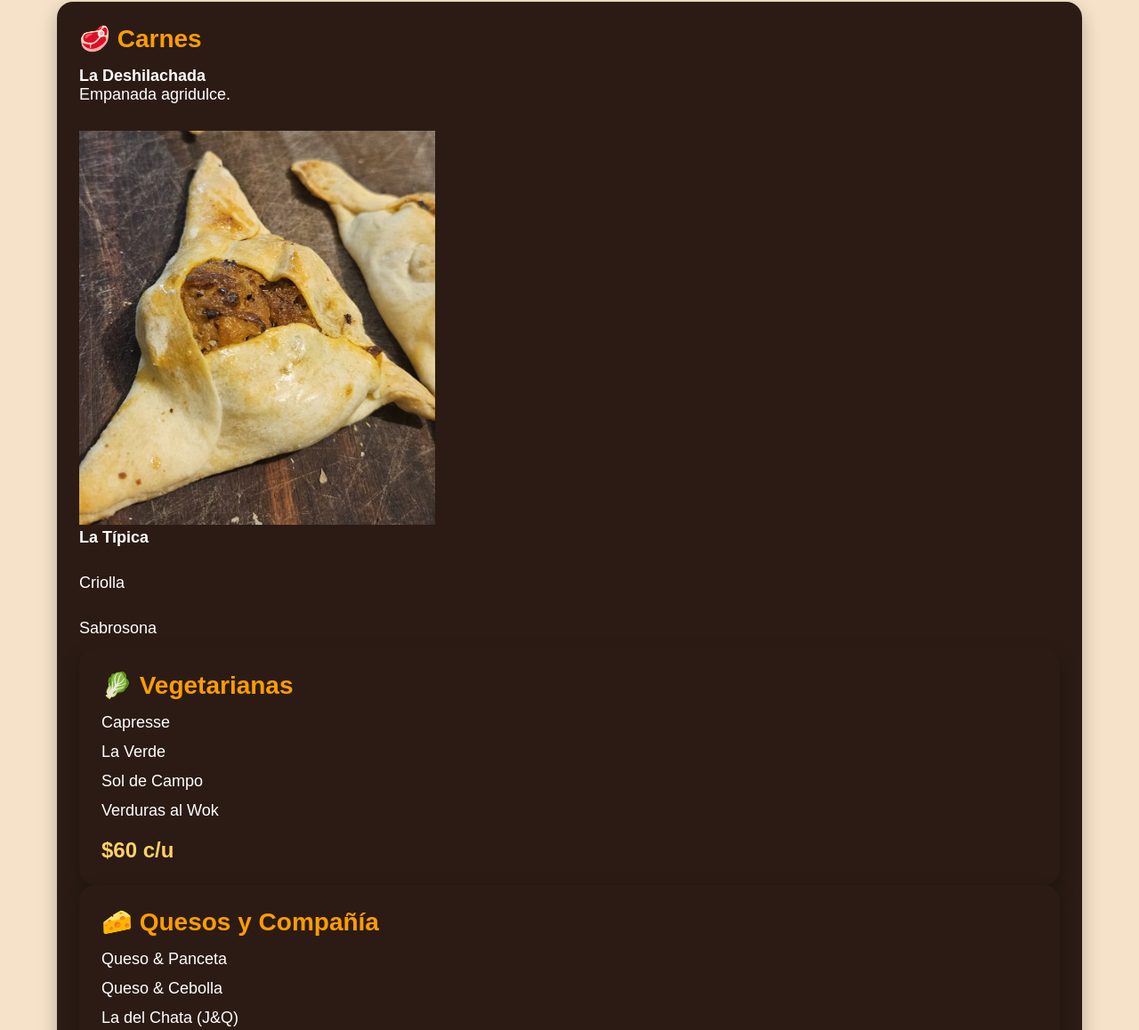
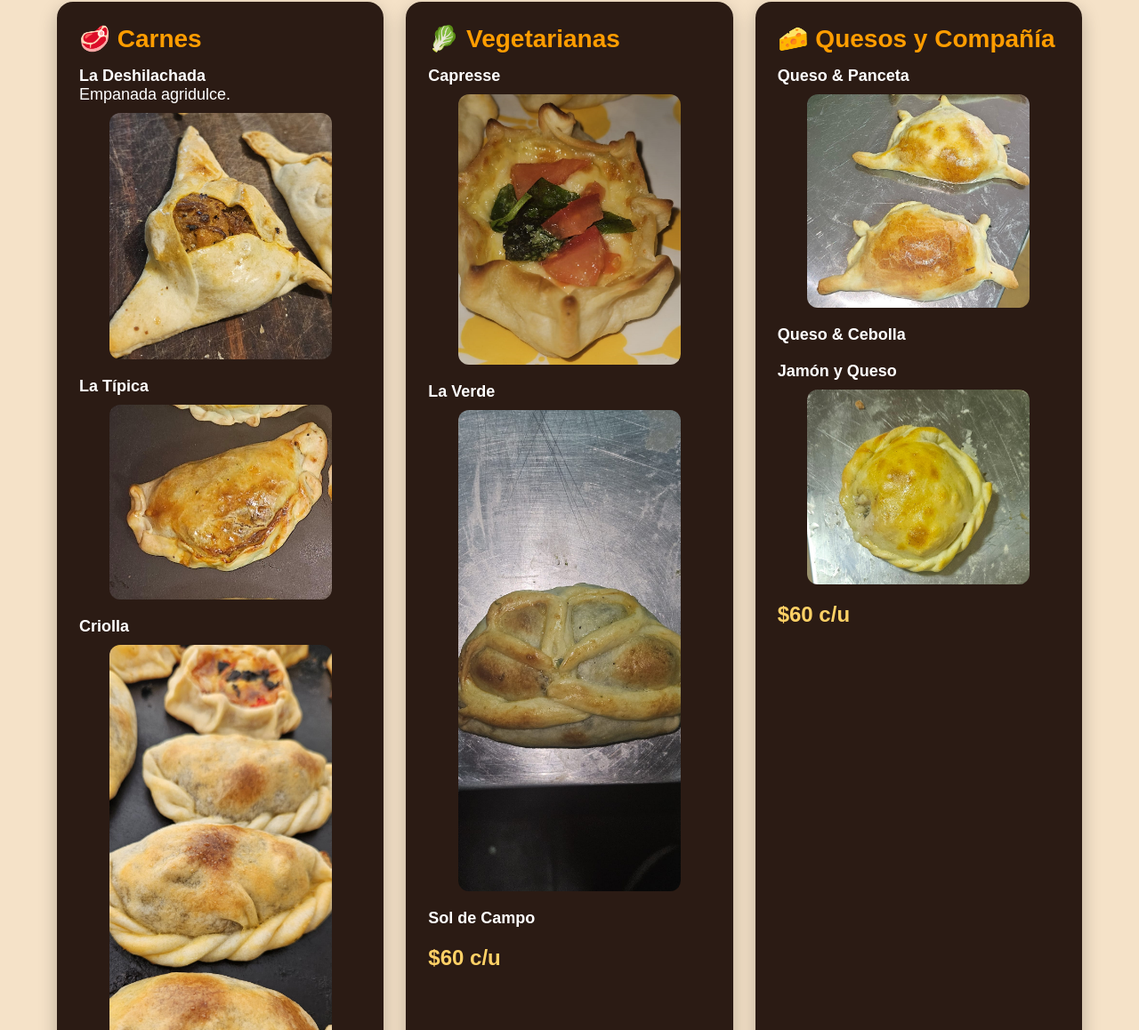
Before and after one commit to Feldenge/empanadaselchata, a plain HTML site: page elchata.html in a window 1280 px wide. Shown: the part 499-1657 px from the top of the page at 89% size. Drawn offline with Linux system fonts and the light colour scheme.

Commit message:
Update elchata.html

```diff
--- a/elchata.html
+++ b/elchata.html
@@ -6,7 +6,6 @@
 <title>Empanadas El Chata</title>
 
 <style>
-
 *{
     margin:0;
     padding:0;
@@ -101,8 +100,17 @@ nav a:hover{
 }
 
 .card li{
-    margin-bottom:12px;
+    margin-bottom:20px;
     font-size:18px;
+}
+
+.card img{
+    width:100%;
+    max-width:250px;
+    display:block;
+    margin:10px auto;
+    border-radius:12px;
+    object-fit:cover;
 }
 
 .price{
@@ -145,11 +153,6 @@ nav a:hover{
     border-radius:12px;
     text-decoration:none;
     font-weight:bold;
-    transition:0.3s;
-}
-
-.whatsapp:hover{
-    background:#1ebd5a;
 }
 
 footer{
@@ -159,80 +162,85 @@ footer{
     color:#ccc;
     margin-top:40px;
 }
-
-@media(max-width:768px){
-
-    .section-title{
-        font-size:32px;
-    }
-
-}
-
 </style>
 </head>
 
 <body>
 
 <header>
-
 <img src="logo.JPEG" alt="Logo" class="logo">
-
 <p>Empanadas Gourmet hechas con pasión</p>
-
 </header>
 
 <nav>
-    <a href="#menu">Menú</a>
-    <a href="#ubicacion">Ubicación</a>
-    <a href="#horarios">Horarios</a>
-    <a href="#contacto">Contacto</a>
+<a href="#menu">Menú</a>
+<a href="#ubicacion">Ubicación</a>
+<a href="#horarios">Horarios</a>
+<a href="#contacto">Contacto</a>
 </nav>
 
 <section class="container" id="menu">
-
 <h2 class="section-title">Nuestro Menú</h2>
 
 <div class="grid">
 
 <div class="card">
 <h3>🥩 Carnes</h3>
-
 <ul>
 <li>
 <strong>La Deshilachada</strong><br>
 Empanada agridulce.
-</li><br>
-<img src="deshilachada.jpeg" width="400">
+<img src="deshilachada.jpeg" alt="La Deshilachada">
+</li>
+
 <li>
-<strong>La Típica</strong><br>
-</li><br>
+<strong>La Típica</strong>
+<img src="tipica.jpeg" alt="La Típica">
+</li>
 
-<li>Criolla</li><br>
+<li>
+<strong>Criolla</strong>
+<img src="criolla.jpeg" alt="Criolla">
+</li>
 
-<li>Sabrosona</li>
+<li><strong>Sabrosona</strong></li>
 </ul>
+<div class="price">$60 c/u</div>
+</div>
+
 <div class="card">
 <h3>🥬 Vegetarianas</h3>
+<ul>
+<li>
+<strong>Capresse</strong>
+<img src="capresee.jpeg" alt="Capresse">
+</li>
 
-<ul>
-<li>Capresse</li>
-<li>La Verde</li>
-<li>Sol de Campo</li>
-<li>Verduras al Wok</li>
+<li>
+<strong>La Verde</strong>
+<img src="verde.jpeg" alt="La Verde">
+</li>
+
+<li><strong>Sol de Campo</strong></li>
 </ul>
-
 <div class="price">$60 c/u</div>
 </div>
 
 <div class="card">
 <h3>🧀 Quesos y Compañía</h3>
+<ul>
+<li>
+<strong>Queso & Panceta</strong>
+<img src="quesoypanceta.jpeg" alt="Queso y Panceta">
+</li>
 
-<ul>
-<li>Queso & Panceta</li>
-<li>Queso & Cebolla</li>
-<li>La del Chata (J&Q)</li>
+<li><strong>Queso & Cebolla</strong></li>
+
+<li>
+<strong>Jamón y Queso</strong>
+<img src="jamonyqueso.jpeg" alt="Jamón y Queso">
+</li>
 </ul>
-
 <div class="price">$60 c/u</div>
 </div>
 
@@ -240,36 +248,21 @@ Empanada agridulce.
 </section>
 
 <section class="container" id="ubicacion">
-
 <h2 class="section-title">Ubicación</h2>
-
 <div class="info-section">
-
 <div class="info-box">
 <h3>📍 Local</h3>
-
-<p>
-Nos encontramos al lado de la estación de policía de Ciudad del Carmen.
-</p>
-
+<p>Nos encontramos al lado de la estación de policía de Ciudad del Carmen.</p>
 </div>
-
 </div>
-
 </section>
 
 <section class="container" id="horarios">
-
 <h2 class="section-title">Horarios</h2>
-
 <div class="info-section">
-
 <div class="info-box">
-
 <h3>🕒 Atención</h3>
-
 <p>
-
 <strong>Lunes a Miércoles</strong><br>
 9:00 a 14:30<br>
 16:30 a 21:30<br><br>
@@ -281,25 +274,16 @@ Nos encontramos al lado de la estación de policía de Ciudad del Carmen.
 <strong>Viernes y Sábado</strong><br>
 9:00 a 14:30<br>
 17:00 a 00:00 hs
-
 </p>
-
 </div>
-
 </div>
-
 </section>
 
 <section class="container" id="contacto">
-
 <h2 class="section-title">Contacto</h2>
-
 <div class="info-section">
-
 <div class="info-box">
-
 <h3>📞 Pedidos</h3>
-
 <p>
 WhatsApp:<br>
 097 949 125
@@ -308,17 +292,12 @@ WhatsApp:<br>
 <a class="whatsapp" href="https://wa.me/59897949125" target="_blank">
 Hacer Pedido
 </a>
-
 </div>
-
 </div>
-
 </section>
 
 <footer>
-
 <p>© 2026 Empanadas El Chata - Todos los derechos reservados</p>
-
 </footer>
 
 </body>
```
